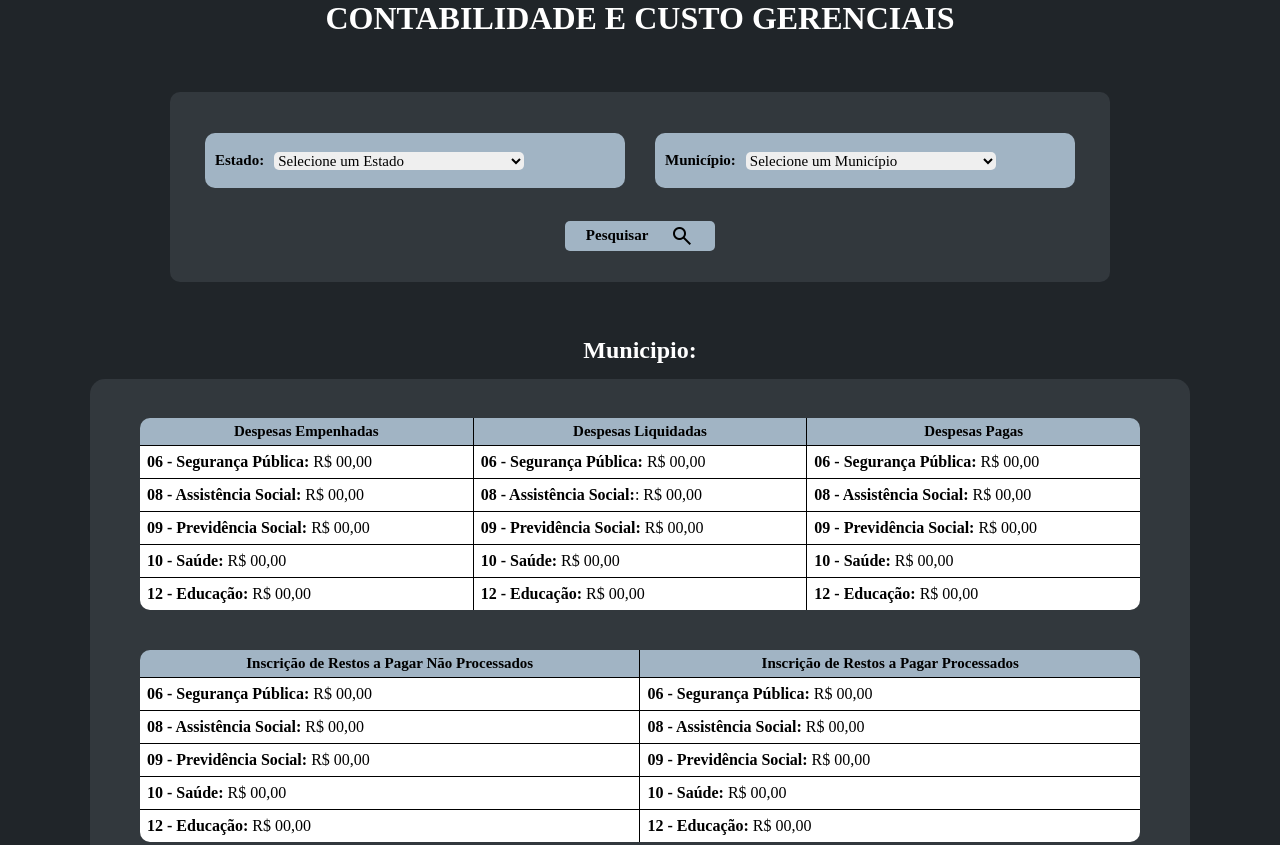
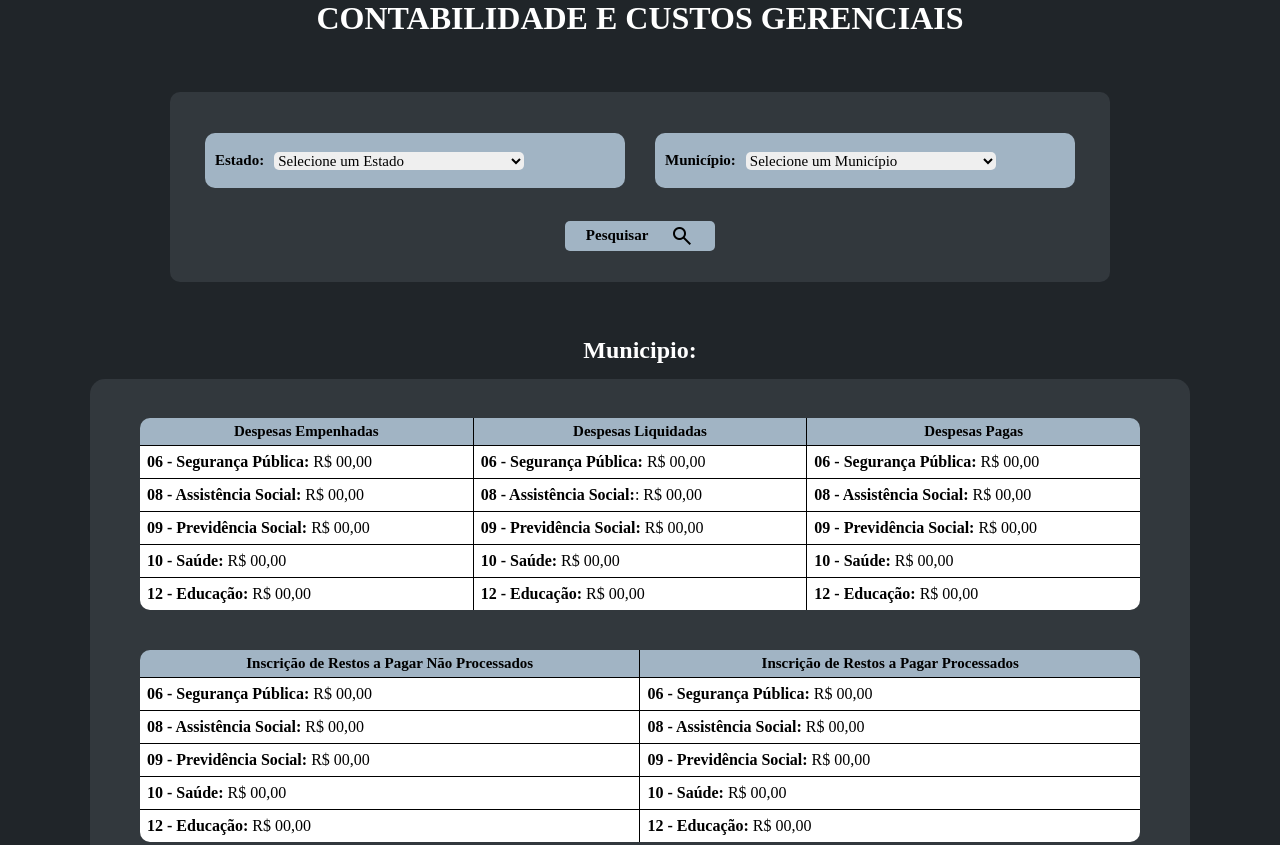
Before and after one commit to MatheusMalta002/Contabilidade, a plain HTML site: page index.html in a window 1280 px wide. Shown: the top 845 px of the page. Drawn offline with nearby package versions, Linux system fonts and the light colour scheme; a script that the page names is missing.

Commit message:
Update index.html

```diff
--- a/index.html
+++ b/index.html
@@ -13,7 +13,7 @@
 </head>
 <body>
 
-  <h1 style="color: white;">CONTABILIDADE E CUSTO GERENCIAIS</h1>
+  <h1 style="color: white;">CONTABILIDADE E CUSTOS GERENCIAIS</h1>
 
     <section class="section1">
 
```
